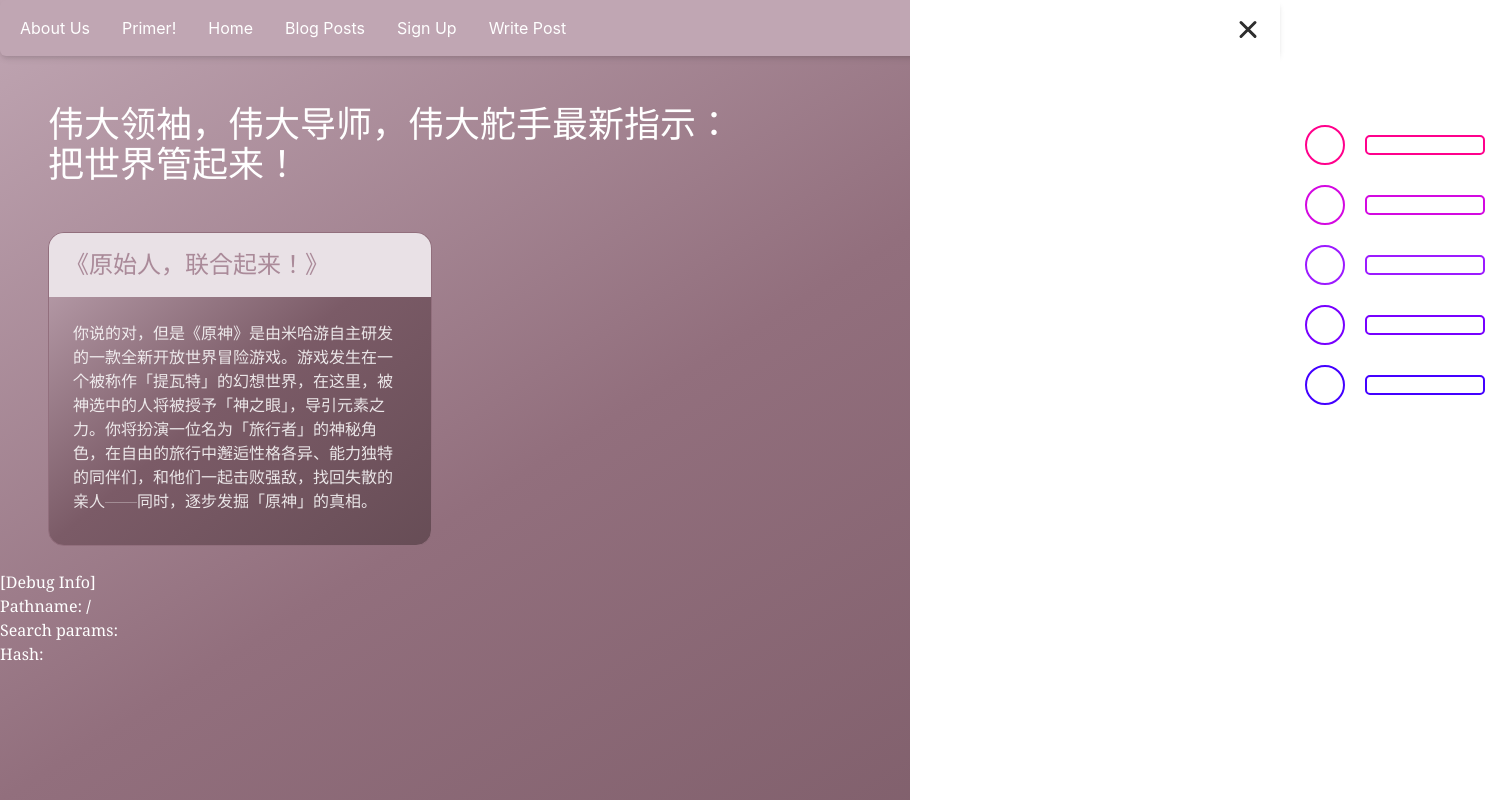
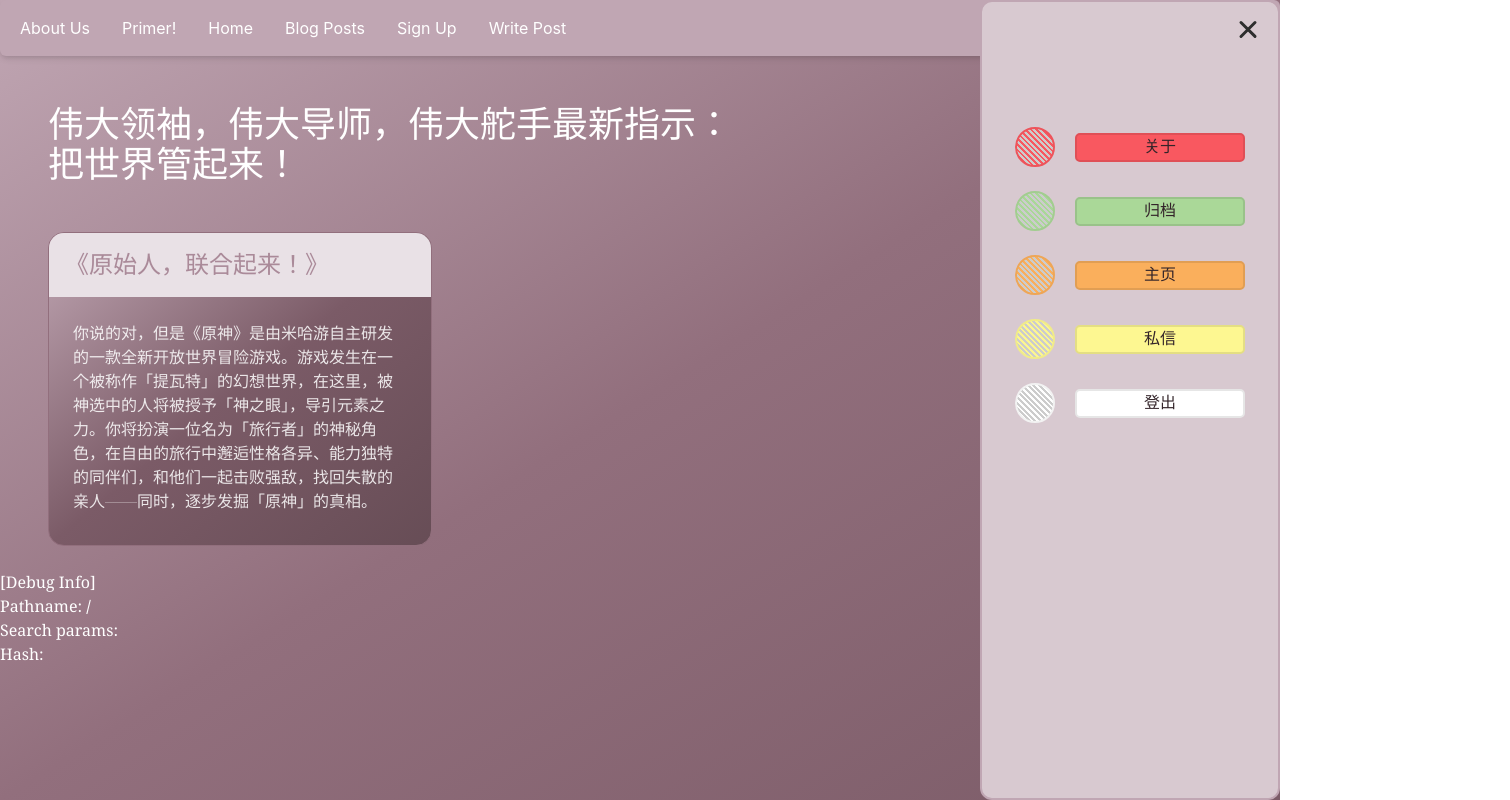
Before and after one commit to zy035c/dualblog-frontend, a React (Create React App) app: page / in a window 1280 px wide. Both pictures are taken after a click on the button 1249 px from the left and 31 px from the top of the page. Shown: the whole page, 1510 px wide, since content can reach past the window. Built offline with nearby package versions, Linux system fonts and the light colour scheme.

Commit message:
color done

```diff
--- a/src/blog/user/user_dropdown.css
+++ b/src/blog/user/user_dropdown.css
@@ -23,8 +23,8 @@
     top: 0;
     right: 0;
     bottom: 0;
-    width: 370px;
-    background: #fff;
+    width: 300px;
+    /* background: #fff; */
 }
 
 button {
@@ -52,7 +52,8 @@
     padding: 25px;
     position: absolute;
     top: 100px;
-    width: 230px;
+    width: 280px;
+    right: 10px;
 }
 
 li {
@@ -61,6 +62,7 @@
     display: flex;
     align-items: center;
     cursor: pointer;
+    height: 44px;
 }
 
 .icon-placeholder {
@@ -69,13 +71,19 @@
     border-radius: 50%;
     flex: 40px 0;
     margin-right: 20px;
+    background-image: repeating-linear-gradient(45deg,
+            #ccc,
+            #ccc 2px,
+            transparent 2px,
+            transparent 4px);
 }
 
 .text-placeholder {
     border-radius: 5px;
     width: 200px;
-    height: 20px;
+    height: 29px;
     flex: 1;
+    text-align: center;
 }
 
 .refresh {
--- a/src/blog/user/user_dropdown.jsx
+++ b/src/blog/user/user_dropdown.jsx
@@ -19,19 +19,19 @@
   },
 };
 
-const itemIds = [0, 1, 2, 3, 4];
-
 const ItemList = () => (
   <motion.ul variants={variants} className="">
-    {itemIds.map((i) => (
-      <MenuItem i={i} key={i} />
-    ))}
+    <MenuItem i={0}>关于</MenuItem>
+    <MenuItem i={1}>归档</MenuItem>
+    <MenuItem i={2}>主页</MenuItem>
+    <MenuItem i={3}>私信</MenuItem>
+    <MenuItem i={4}>登出</MenuItem>
   </motion.ul>
 );
 
 const sidebar = {
   open: (height = 1000) => ({
-    clipPath: `circle(${height * 2 + 200}px at 338px 30px)`,
+    clipPath: `circle(${height * 2 + 200}px at 268px 30px)`,
     transition: {
       type: "spring",
       stiffness: 20,
@@ -39,7 +39,7 @@
     },
   }),
   closed: {
-    clipPath: "circle(30px at 338px 30px)",
+    clipPath: "circle(30px at 268px 30px)",
     transition: {
       delay: 0.5,
       type: "spring",
@@ -55,15 +55,20 @@
   const { height } = useDimensions(containerRef);
 
   return (
-    <div className="absolute h-full p-0 right-0 top-0">
+    <div className="absolute h-full right-0 top-0 flex">
       <motion.nav
         initial={false}
         animate={isOpen ? "open" : "closed"}
         custom={height}
         ref={containerRef}
       >
-        <motion.div className="background" variants={sidebar} />
-        <ItemList />
+        <motion.div
+          className="background bg-pigliver-300 shadow-2xlg border-2 border-pigliver-400 rounded-xl"
+          variants={sidebar}
+        />
+        <div className="z-30">
+          <ItemList />
+        </div>
         <UserDropdownToggle toggle={() => toggleOpen()} />
       </motion.nav>
     </div>
--- a/src/blog/user/user_dropdown_item.jsx
+++ b/src/blog/user/user_dropdown_item.jsx
@@ -1,4 +1,5 @@
 import { motion } from "framer-motion";
+import { shadeColor } from "utils/shade_color";
 
 const variants = {
   open: {
@@ -17,10 +18,20 @@
   },
 };
 
-const colors = ["#FF008C", "#D309E1", "#9C1AFF", "#7700FF", "#4400FF"];
+const colors = ["#F95860", "#AAD898", "#FAAF5C", "#FDF791", "#FFFFFF"];
 
-export const MenuItem = ({ i }) => {
-  const style = { border: `2px solid ${colors[i]}` };
+export const MenuItem = ({ i, children }) => {
+  const style = {
+    border: `2px solid ${shadeColor(colors[i], -0.05)}`,
+    backgroundColor: shadeColor(colors[i], -0.005),
+  };
+
+
+  const textStyle = {
+    border: `2px solid ${shadeColor(colors[i], -0.1)}`,
+    backgroundColor: colors[i],
+  }
+
   return (
     <motion.li
       variants={variants}
@@ -28,7 +39,7 @@
       whileTap={{ scale: 0.95 }}
     >
       <div className="icon-placeholder" style={style} />
-      <div className="text-placeholder" style={style} />
+      <div className={`text-placeholder text-pigliver-950 text-center font-mono justify-center items-center`} style={textStyle}> {children} </div>
     </motion.li>
   );
 };
--- /dev/null
+++ b/src/utils/shade_color.jsx
@@ -0,0 +1,19 @@
+export function shadeColor(color, percent) {
+  const f = parseInt(color.slice(1), 16);
+  const t = percent < 0 ? 0 : 255;
+  const p = percent < 0 ? percent * -1 : percent;
+  const R = f >> 16;
+  const G = (f >> 8) & 0x00ff;
+  const B = f & 0x0000ff;
+  return (
+    "#" +
+    (
+      0x1000000 +
+      (Math.round((t - R) * p) + R) * 0x10000 +
+      (Math.round((t - G) * p) + G) * 0x100 +
+      (Math.round((t - B) * p) + B)
+    )
+      .toString(16)
+      .slice(1)
+  );
+}
```
